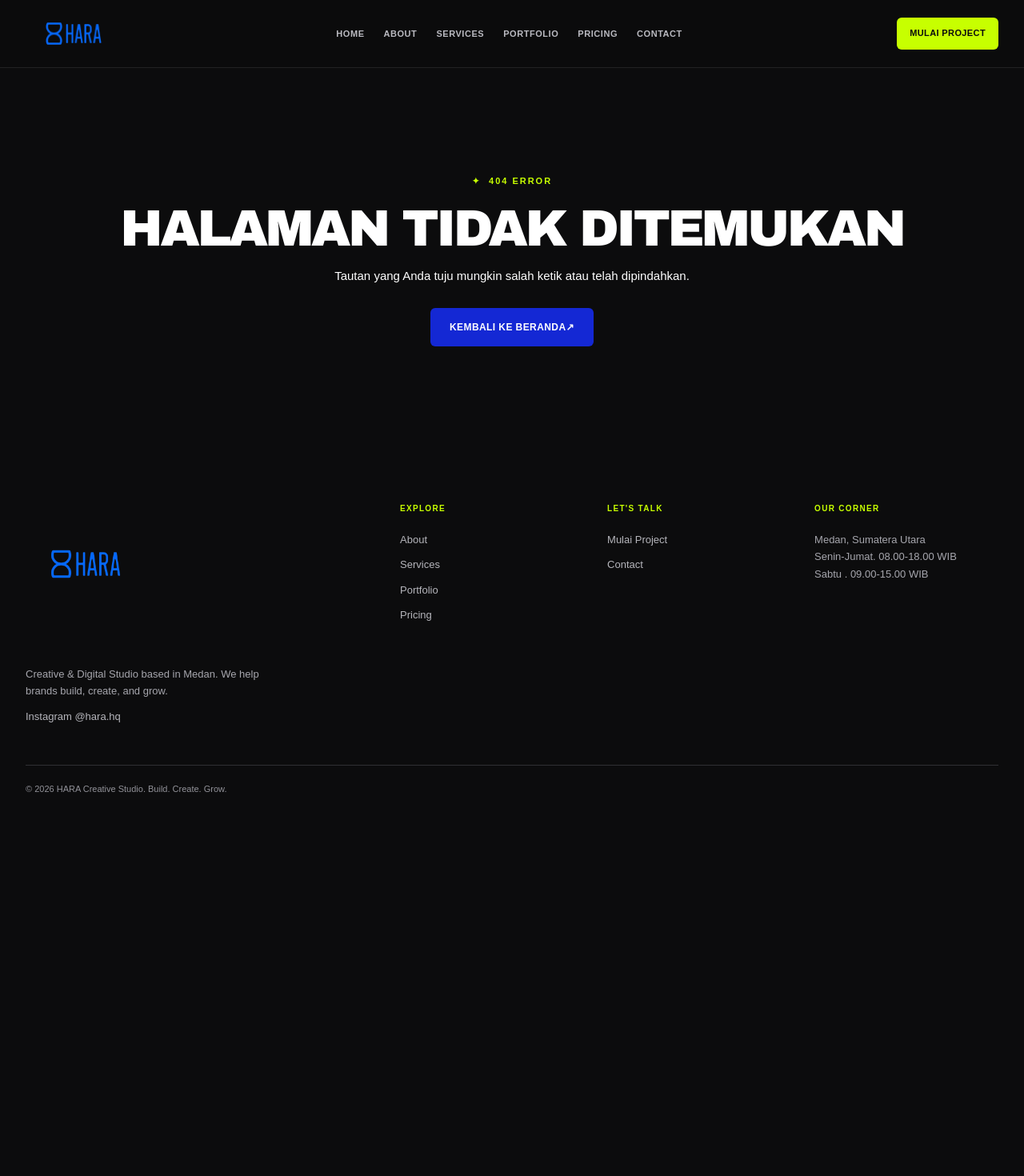
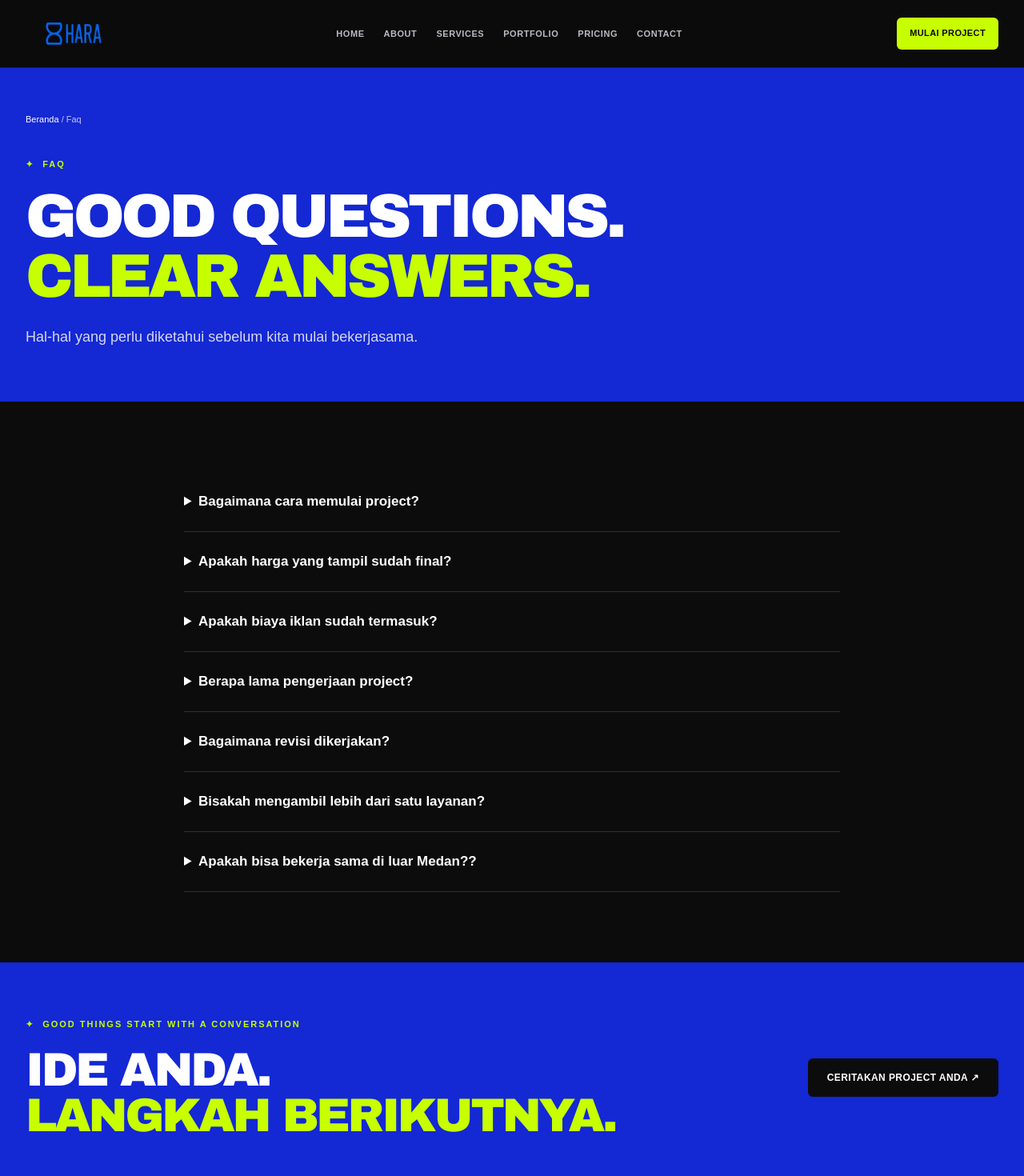
Before and after one commit to Dean12-web/hara-landing-page, a React (Vite) app: page /faq in a window 1280 px wide. Shown: the top 1470 px of the page at 80% size. Before the commit the page ends 1017 px from the top, so only its background shows below. Built offline with nearby package versions, Linux system fonts and the light colour scheme.

Commit message:
adding faq page

```diff
--- a/src/App.jsx
+++ b/src/App.jsx
@@ -13,6 +13,7 @@ import PortfolioDetail from "./pages/PortfolioDetail";
 import Pricing from "./pages/Pricing";
 import Contact from "./pages/Contact";
 // import Brief from "./pages/Brief";
+import Faq from "./pages/Faq";
 import NotFound from "./pages/NotFound";
 
 export default function App(){
@@ -35,6 +36,7 @@ export default function App(){
             <Route path="pricing" element={<Pricing/>}></Route>
             <Route path="contact" element={<Contact/>}></Route>
             {/* <Route path="brief" element={<Brief/>}></Route> */}
+            <Route path="faq" element={<Faq />}></Route>
 
             <Route path="*" element={<NotFound/>}></Route>
         </Route>
--- a/src/components/Footer.jsx
+++ b/src/components/Footer.jsx
@@ -41,6 +41,7 @@ export default function Footer(){
                         <h3>Let's talk</h3>
                         <Link to="/brief">Mulai Project</Link>
                         <Link to="/contact">Contact</Link>
+                        <Link to="/faq">Faqs</Link>
                     </div>
 
                     <div>
--- /dev/null
+++ b/src/pages/Faq.jsx
@@ -0,0 +1,34 @@
+import { Link } from "react-router-dom"
+import { serviceFaqs } from "../data/haraData"
+import CtaBanner from "../components/CtaBanner"
+
+
+export default function Faq(){
+    return (
+        <>
+            <section className="page-hero">
+                <div className="wrap">
+                    <div className="crumb">
+                        <Link to='/'> Beranda</Link> / Faq
+                    </div>
+                    <div className="eyebrow lime">FAQ</div>
+                    <h1>Good questions. <br /><span className="lime">Clear answers.</span></h1>
+                    <p className="lead">Hal-hal yang perlu diketahui sebelum kita mulai bekerjasama.</p>
+                </div>
+            </section>
+            <section className="section">
+                <div className="wrap center">
+                    <div className="faq">
+                        {serviceFaqs && serviceFaqs.map((faq, idx) => (
+                            <details key={idx}>
+                                <summary>{faq.q}</summary>
+                                <p>{faq.a}</p>
+                            </details>
+                        ))}
+                    </div>
+                </div>
+            </section>
+            <CtaBanner/>
+        </>
+    )
+}
```
